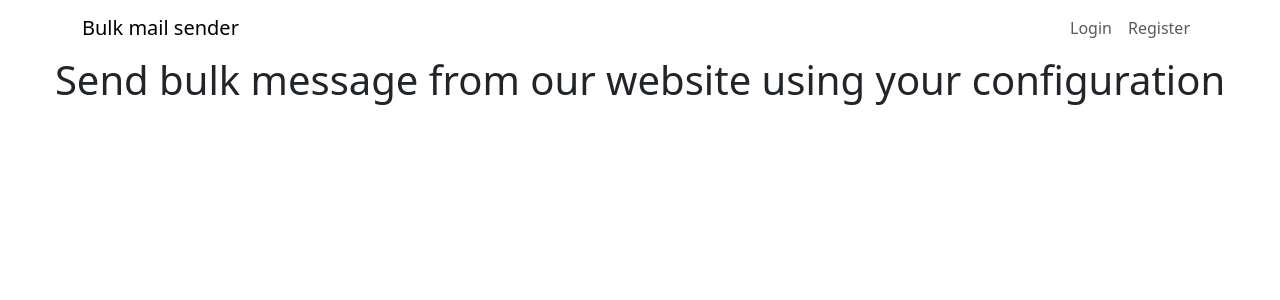
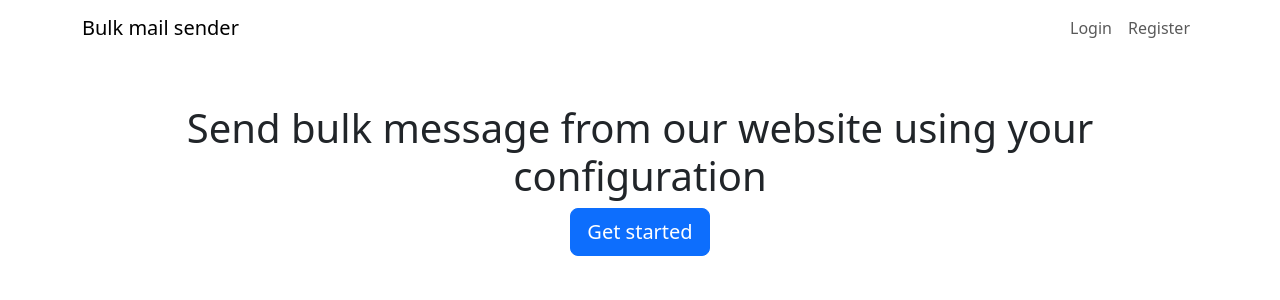
Before and after one commit to antusaha970/Bulk_email_sending_application_frontend, a React (Vite) app: page / in a window 1280 px wide. Shown: the top 300 px of the page. Built offline with nearby package versions, Linux system fonts and the light colour scheme.

Commit message:
added home component

```diff
--- a/src/components/Home.jsx
+++ b/src/components/Home.jsx
@@ -1,8 +1,17 @@
+import { Link } from "react-router-dom";
+
 const Home = () => {
   return (
-    <h1 className="text-center">
-      Send bulk message from our website using your configuration
-    </h1>
+    <div className="container my-5">
+      <h1 className="text-center">
+        Send bulk message from our website using your configuration
+      </h1>
+      <div className="d-flex justify-content-center align-items-center">
+        <Link to={"/add_mails"} className="btn btn-primary btn-lg">
+          Get started
+        </Link>
+      </div>
+    </div>
   );
 };
 
```
